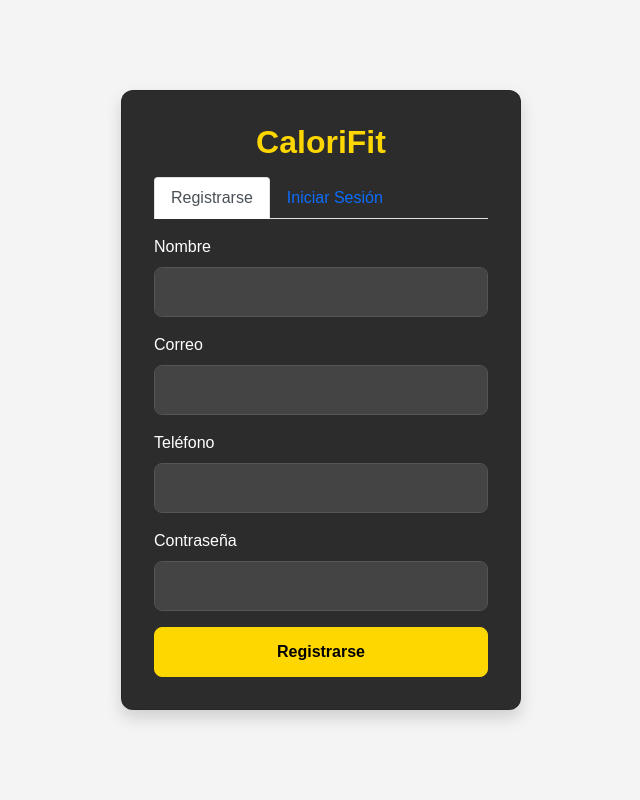
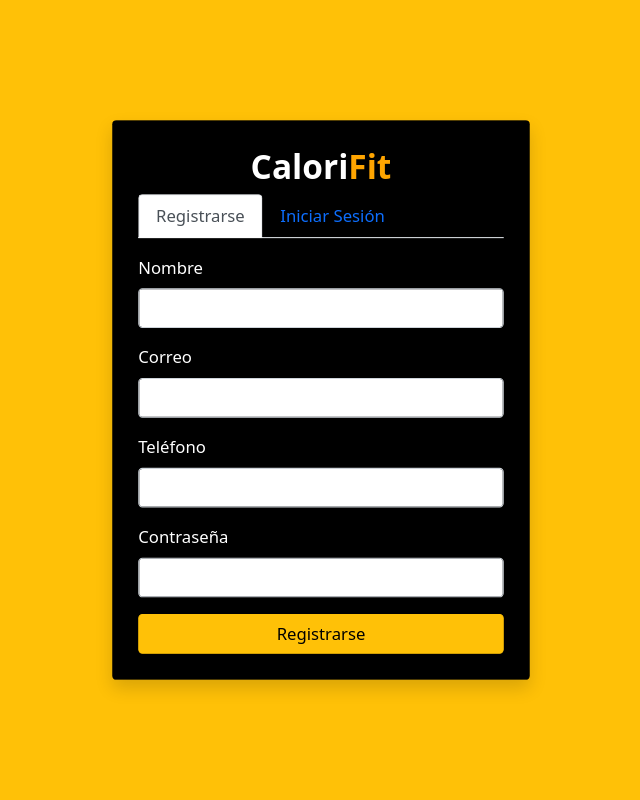
Before and after one commit to Ftalejo69/Calorifit, a PHP site: page /gyms/php/index.php in a window 1280 px wide. Shown: the whole page, without its empty margins (319-959 px from the left). Run offline with PHP 8.4, Linux system fonts and the light colour scheme.

Commit message:
login funcional

```diff
--- a/php/index.php
+++ b/php/index.php
@@ -5,109 +5,57 @@
   <title>CaloriFit - Registro e Inicio de Sesión</title>
   <link href="https://cdn.jsdelivr.net/npm/bootstrap@5.0.2/dist/css/bootstrap.min.css" rel="stylesheet">
   <style>
-    /* Estilo general de la página */
-    body {
-      background-color: #f4f4f4; /* Fondo gris claro */
-      font-family: 'Arial', sans-serif;
-      margin: 0;
-      padding: 0;
+    .card-custom {
+      width: 25rem;
+      background-color: black; /* Cambiado a negro */
+      color: white; /* Color del texto blanco para contraste */
+    }
+    .title {
+      font-size: 2rem;
+      font-weight: bold;
+      text-align: center;
+    }
+    .title span {
+      color: white;
+    }
+    .title span.fit {
+      color: orange;
+      animation: pulse 1.5s infinite;
+    }
+    @keyframes pulse {
+      0% { transform: scale(1); }
+      50% { transform: scale(1.1); }
+      100% { transform: scale(1); }
     }
 
-    /* Estilo de la tarjeta */
-    .card-custom {
-      width: 400px;
-      background-color: #2c2c2c; /* Fondo oscuro */
-      color: white;
-      border-radius: 12px;
-      padding: 2rem;
-      box-shadow: 0 8px 20px rgba(0, 0, 0, 0.3);
-      margin: 0 auto;
+    /* Estilo para los inputs resaltados en amarillo */
+    .form-control:focus {
+      border-color: yellow;
+      box-shadow: 0 0 0 0.2rem rgba(226, 226, 34, 0.25); /* Resalta el borde y el sombreado */
     }
 
-    /* Título de la página */
-    .title {
-      font-size: 2rem;
-      font-weight: 600;
-      text-align: center;
-      margin-bottom: 1rem;
-      color: white;
+    /* Animación de "palpitar" para el formulario de login */
+    .login-card {
+      animation: pulse-login 2s infinite; /* Hace el movimiento de palpitar */
     }
 
-    .title span {
-      color: #FFD700; /* Dorado */
+    /* Keyframes para el efecto de palpitar en el formulario */
+    @keyframes pulse-login {
+      0% { transform: scale(1); }
+      50% { transform: scale(1.05); } /* Aumenta ligeramente el tamaño */
+      100% { transform: scale(1); }
     }
 
-    /* Estilo de los campos de entrada */
-    .form-control {
-      background-color: #444444;
-      border: 1px solid #555555;
-      color: #ddd;
-      border-radius: 8px;
-      padding: 0.75rem;
-    }
-
-    /* Efecto cuando el campo de entrada está en foco */
-    .form-control:focus {
-      border-color: #FFD700; /* Dorado */
-      box-shadow: 0 0 0 0.2rem rgba(255, 215, 0, 0.25);
-    }
-
-    /* Estilo del botón */
-    .btn-warning {
-      background-color: #FFD700; /* Dorado */
-      border-color: #FFD700;
-      color: black;
-      font-weight: bold;
-      padding: 0.75rem;
-      border-radius: 8px;
-      transition: all 0.3s ease;
-    }
-
-    .btn-warning:hover {
-      background-color: #e6c200; /* Dorado oscuro */
-      border-color: #e6c200;
-      color: white;
-    }
-
-    /* Estilo para los enlaces */
-    .text-warning {
-      color: #FFD700 !important;
-      font-weight: 600;
-      text-decoration: none;
-    }
-
-    /* Estilo para las alertas */
-    .alert {
-      border-radius: 8px;
-      font-weight: 600;
-      padding: 1rem;
-    }
-
-    .alert-success {
-      background-color: #28a745;
-      color: white;
-    }
-
-    .alert-danger {
-      background-color: #dc3545;
-      color: white;
-    }
-
-    /* Asegurar que el cursor de texto (caret) sea visible solo en los inputs */
-    input, textarea, select, .form-control {
-      caret-color: #FFD700; /* Cursor dorado en los campos de formulario */
-    }
-
-    /* Evitar que el cursor se muestre en otros elementos */
-    body, div, p, span, a, button {
-      caret-color: transparent;
+    /* Si el cursor está sobre la tarjeta de login, se detiene la animación */
+    .login-card:hover {
+      animation: none;
     }
   </style>
 </head>
-<body class="d-flex justify-content-center align-items-center vh-100">
+<body class="d-flex justify-content-center align-items-center vh-100 bg-warning">
 
-  <div class="card card-custom shadow login-card">
-    <h1 class="title"><span>Calori</span><span>Fit</span></h1>
+  <div class="card card-custom p-4 shadow login-card"> <!-- Agregado class "login-card" para la animación -->
+    <h1 class="title"><span>Calori</span><span class="fit">Fit</span></h1>
 
     <ul class="nav nav-tabs mb-3" id="authTab">
       <li class="nav-item">
@@ -144,10 +92,6 @@
         <div id="registerAlert" class="alert mt-3 d-none"></div>
       </div>
 
-
-
-
-
       <!-- Formulario de Inicio de Sesión -->
       <div class="tab-pane fade" id="login">
         <form id="loginForm">
@@ -162,116 +106,70 @@
           </div>
           <button type="submit" class="btn btn-warning w-100">Entrar</button>
         </form>
-
-        <!-- Enlace para olvidar la contraseña -->
-        <div class="text-center mt-3">
-          <a href="javascript:void(0);" id="forgotPasswordLink" class="text-warning">¿Olvidaste tu contraseña?</a>
-        </div>
-
-        <!-- Formulario de Recuperación de Contraseña (Oculto por defecto) -->
-        <div id="forgotPasswordForm" style="display: none;">
-          <form id="forgotPasswordSubmitForm">
-            <div class="mb-3">
-              <label class="form-label">Correo</label>
-              <input type="email" class="form-control" name="correo" required>
-            </div>
-            <button type="submit" class="btn btn-warning w-100">Recuperar Contraseña</button>
-          </form>
-          <div id="forgotPasswordAlert" class="alert mt-3 d-none"></div>
-          <div class="text-center mt-3">
-            <a href="javascript:void(0);" id="backToLoginLink" class="text-warning">Volver al inicio de sesión</a>
-          </div>
-        </div>
-
         <div id="loginAlert" class="alert mt-3 d-none"></div>
       </div>
     </div>
   </div>
 
   <script src="https://cdn.jsdelivr.net/npm/bootstrap@5.0.2/dist/js/bootstrap.bundle.min.js"></script>
+
   <script>
   document.addEventListener("DOMContentLoaded", function () {
     var loginTab = document.getElementById("login-tab");
     var registerTab = document.getElementById("register-tab");
-    var loginAlert = document.getElementById("loginAlert");
-    var forgotPasswordForm = document.getElementById("forgotPasswordForm");
-    var loginForm = document.getElementById("loginForm");
-    var forgotPasswordLink = document.getElementById('forgotPasswordLink');
-    var backToLoginLink = document.getElementById('backToLoginLink');
 
-    // Si la URL contiene el hash "#login", muestra la pestaña de login
     if (window.location.hash === "#login") new bootstrap.Tab(loginTab).show();
 
-    // Cambiar al formulario de recuperación de contraseña
-    forgotPasswordLink.addEventListener('click', function () {
-      loginForm.style.display = 'none';
-      loginAlert.classList.add('d-none');
-      forgotPasswordForm.style.display = 'block';
-      forgotPasswordLink.style.display = 'none';
-    });
+    function clearForm(form, alertDiv) {
+      form.reset(); // Limpia los campos del formulario
+      setTimeout(() => {
+        alertDiv.classList.add("d-none"); // Oculta la alerta después de un momento
+        alertDiv.textContent = ""; // Borra el contenido del mensaje
+      }, 2000);
+    }
 
-    // Volver al formulario de inicio de sesión
-    backToLoginLink.addEventListener('click', function () {
-      forgotPasswordForm.style.display = 'none';
-      loginForm.style.display = 'block';
-      forgotPasswordLink.style.display = 'block';
-    });
-
-    // Manejo del formulario de registro
     document.getElementById("registerForm").addEventListener("submit", function (e) {
       e.preventDefault();
-      var formData = new FormData(this);
+      var form = this;
+      var formData = new FormData(form);
+      var alertDiv = document.getElementById("registerAlert");
+
       fetch("registro.php", { method: "POST", body: formData })
         .then(response => response.text())
         .then(data => {
-          var alertDiv = document.getElementById("registerAlert");
           alertDiv.classList.remove("d-none", "alert-danger", "alert-success");
           alertDiv.classList.add(data.includes("exitoso") ? "alert-success" : "alert-danger");
           alertDiv.textContent = data;
-          clearForm(document.getElementById("registerForm"));
+
+          if (data.includes("exitoso")) {
+            clearForm(form, alertDiv);
+          }
         });
     });
 
-    // Manejo del formulario de inicio de sesión
     document.getElementById("loginForm").addEventListener("submit", function (e) {
       e.preventDefault();
-      var formData = new FormData(this);
+      var form = this;
+      var formData = new FormData(form);
+      var alertDiv = document.getElementById("loginAlert");
+
       fetch("registro.php", { method: "POST", body: formData })
         .then(response => response.text())
         .then(data => {
-          loginAlert.classList.remove("d-none", "alert-danger", "alert-success");
-          loginAlert.classList.add(data.includes("exitoso") ? "alert-success" : "alert-danger");
-          loginAlert.textContent = data;
+          alertDiv.classList.remove("d-none", "alert-danger", "alert-success");
+          alertDiv.classList.add(data.includes("exitoso") ? "alert-success" : "alert-danger");
+          alertDiv.textContent = data;
 
           if (data.includes("exitoso")) {
-            setTimeout(() => window.location.href = "menu.php", 2000);
+            clearForm(form, alertDiv);
+            setTimeout(() => window.location.href = "/calorifit/html/inicio.html", 2000);
+
           }
-
-          clearForm(document.getElementById("loginForm"));
         });
     });
+  });
+</script>
 
-    document.getElementById("forgotPasswordSubmitForm").addEventListener("submit", function (e) {
-      e.preventDefault();
-      alert("Recuperación de contraseña solicitada");
-      clearForm(document.getElementById("forgotPasswordSubmitForm"));
-    });
 
-    function clearForm(form) {
-      var inputs = form.querySelectorAll('input');
-      inputs.forEach(input => {
-        input.value = '';
-      });
-    }
-
-    function disableAutocomplete(form) {
-      form.setAttribute('autocomplete', 'off');
-    }
-
-    disableAutocomplete(document.getElementById("registerForm"));
-    disableAutocomplete(document.getElementById("loginForm"));
-    disableAutocomplete(document.getElementById("forgotPasswordSubmitForm"));
-  });
-  </script>
 </body>
 </html>
--- a/php/usuario.php
+++ b/php/usuario.php
@@ -1,7 +1,8 @@
 <?php
 // usuario.php
 include_once 'conexion.php';
-require 'vendor/autoload.php';  // conexion Composer haya instalado PHPMailer
+require __DIR__ . '/../vendor/autoload.php';
+// conexion Composer haya instalado PHPMailer
 
 use PHPMailer\PHPMailer\PHPMailer;
 use PHPMailer\PHPMailer\Exception;
```
